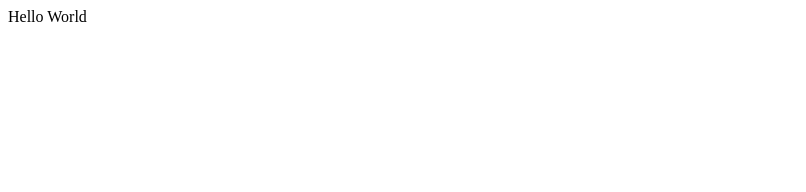
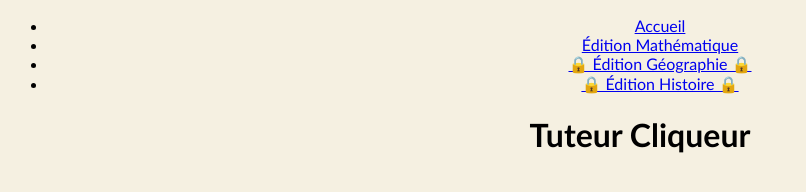
Before and after one commit to TuteurCliqueur/TuteurCliqueur.github.io, a plain HTML site: page index.html in a window 1280 px wide. Shown: the whole page, without its empty margins (0-806 px from the left). Drawn offline with Linux system fonts and the light colour scheme.

Commit message:
index.html

```diff
--- a/index.html
+++ b/index.html
@@ -1 +1,27 @@
-<p>Hello World</p>
+<!DOCTYPE html>
+<html style="font-family:'calibri'">
+  <head>
+    <meta charset="UTF-8">
+		<title>T stechy adventures</title>
+		<link rel="stylesheet" href="styles.css">
+		<style>
+	    body {
+		    text-align: center;
+		  }
+		</style>
+  </head>
+
+  <nav class="navbar">
+	    <ul>
+	      <li><a href="https://tuteurcliqueur.github.io/index.html">Accueil</a></li>
+	      <li><a href="https://tuteurcliqueur.io/math.html">Édition Mathématique</a></li>
+	      <li class="navlock"><a href="https://tuteurcliqueur.io/geo.html">🔒 Édition Géographie 🔒</a></li>
+	      <li class="navlock"><a href="https://tuteurcliqueur.io/histoire.html">🔒 Édition Histoire 🔒</a></li>
+	    </ul>
+	</nav>
+
+  <body style="background-color: #f5f0e1;">
+      <h1 class="title">Tuteur Cliqueur </h1>
+      <script src="script.js"></script>
+  </body>
+</html>
```
